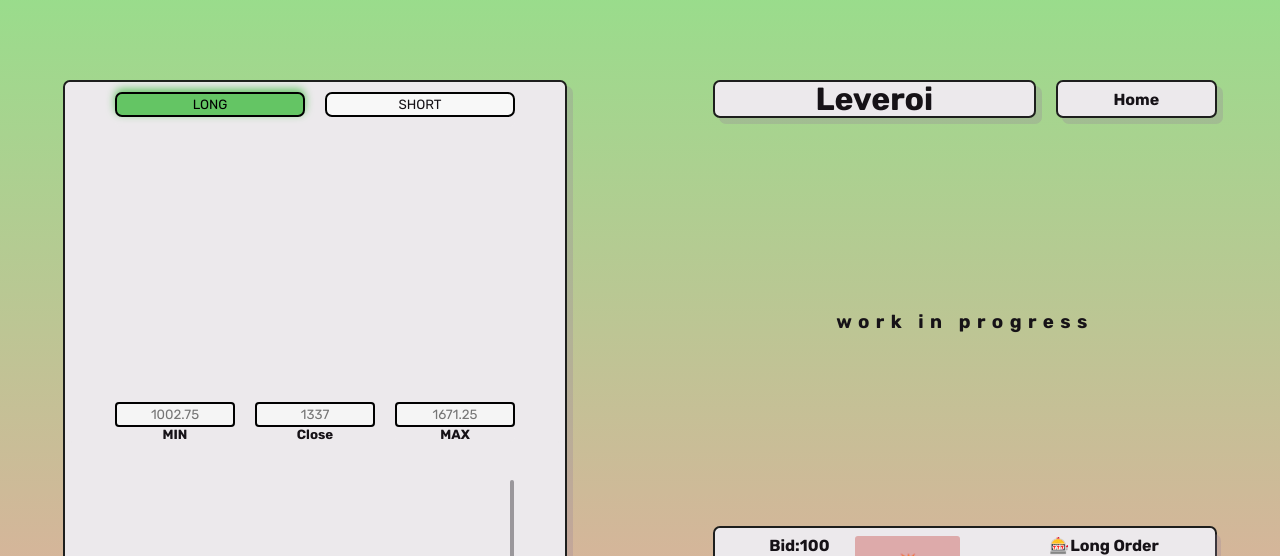
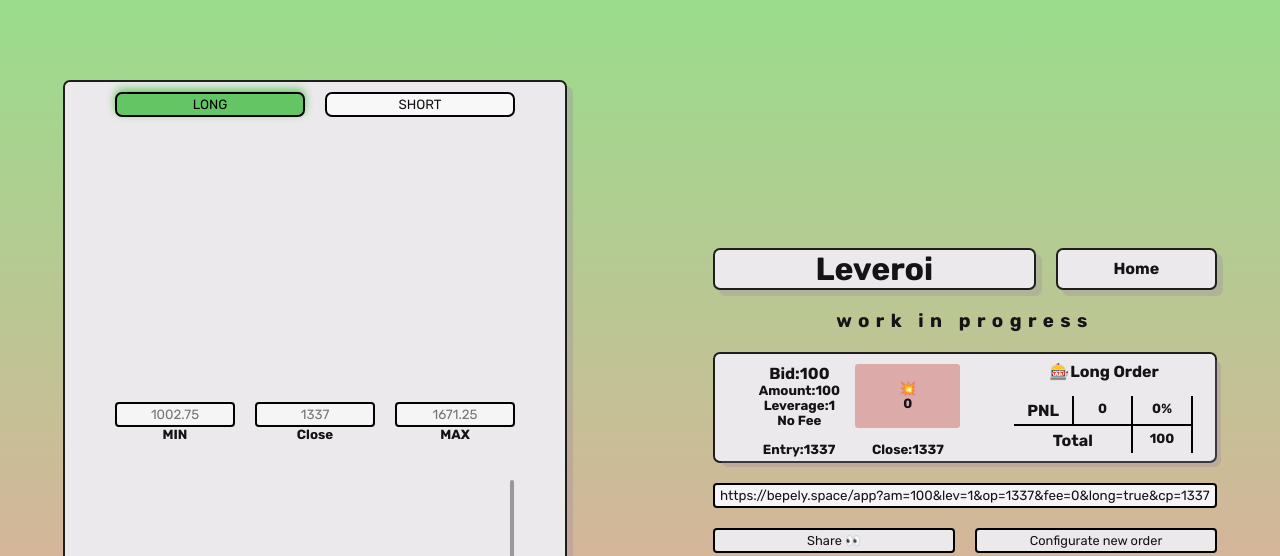
Before and after one commit to Bepely/Leveroi, a Next.js app: page /app in a window 1280 px wide. Both pictures are taken after a click on the link "Create order". Shown: the top 556 px of the page. Built offline with nearby package versions, Linux system fonts and the light colour scheme; no server answers.

Commit message:
hotfix ios devices
Godbless it'll work

```diff
--- a/pages/index.js
+++ b/pages/index.js
@@ -1,4 +1,4 @@
-'use client'
+
 import Point from "../src/homeComponents/Point"
 import Head from "next/head"
 
@@ -59,7 +59,7 @@ return <div className="backLayer1" id="homeRoot">
         emoji={"🌊"}
         />
 
-<Point
+        <Point
         side={"left"}
         header={"Share Results"}
         text={"It is easy to save and share order simulation results. "}
--- a/src/appComponents/blocks/Display.js
+++ b/src/appComponents/blocks/Display.js
@@ -102,7 +102,7 @@ const Display = ({openOrder, setOpenOrder, init, closeOrder, setCloseOrder, inDi
             {init === false ?
 
 
-                <div className='layerBase soloCenter' id='' >
+                <div className='layerBase soloCenter' >
                 {inDis === true
                 ?
                 <div className='layerFloor multiVer blockCard contentCard'>
--- a/src/styles/LDC/blocks.css
+++ b/src/styles/LDC/blocks.css
@@ -65,19 +65,17 @@ cursor:pointer;
 
 
 #interfaceBase{
-    height: 80%;
     width: 80%;
 }
 
 @media (max-aspect-ratio: 1/1){
     #interfaceBase{
-        height: 100%;
         width: 100%;
     }
     #blockButton{
         height: 100%;
         }
     #blockButton>*{
-        font-size: 1.6vmax;
+        font-size: 1.2vmax;
     }
     }
--- a/src/styles/LDC/layers.css
+++ b/src/styles/LDC/layers.css
@@ -13,7 +13,6 @@
 .layerBase{
     background-color: transparent;
     width: 100%;
-    height: 100%;
 }
 
 .layerFloor{
--- a/src/styles/blocks/display.css
+++ b/src/styles/blocks/display.css
@@ -125,7 +125,6 @@
 @media (max-aspect-ratio: 1/1){
     #displayBase{
         width: 100%;
-        height: 100%;
     }
     #longShortPicker{
         position: relative;
--- a/src/styles/blocks/session.css
+++ b/src/styles/blocks/session.css
@@ -1,5 +1,5 @@
 #sessionFloor{
-    height: 66%;
+    max-height: 40vh;
     width: 80%;
     cursor: cell;
 }
--- a/src/styles/home.css
+++ b/src/styles/home.css
@@ -114,8 +114,15 @@ footer{
 
 @media (max-aspect-ratio: 1/1) {
     .leftPoint, .rightPoint{
+        grid-template-columns: 1fr;
+       }
+       #homePoint{
+        grid-template-rows: 1fr;
         grid-template-areas: "home_header"
                              "home_article"
+       }
+       .homePointArticle{
+        flex-direction: column;
        }
        #homePointImage, #justEmoji{display: none;}
        #useApp{
```
